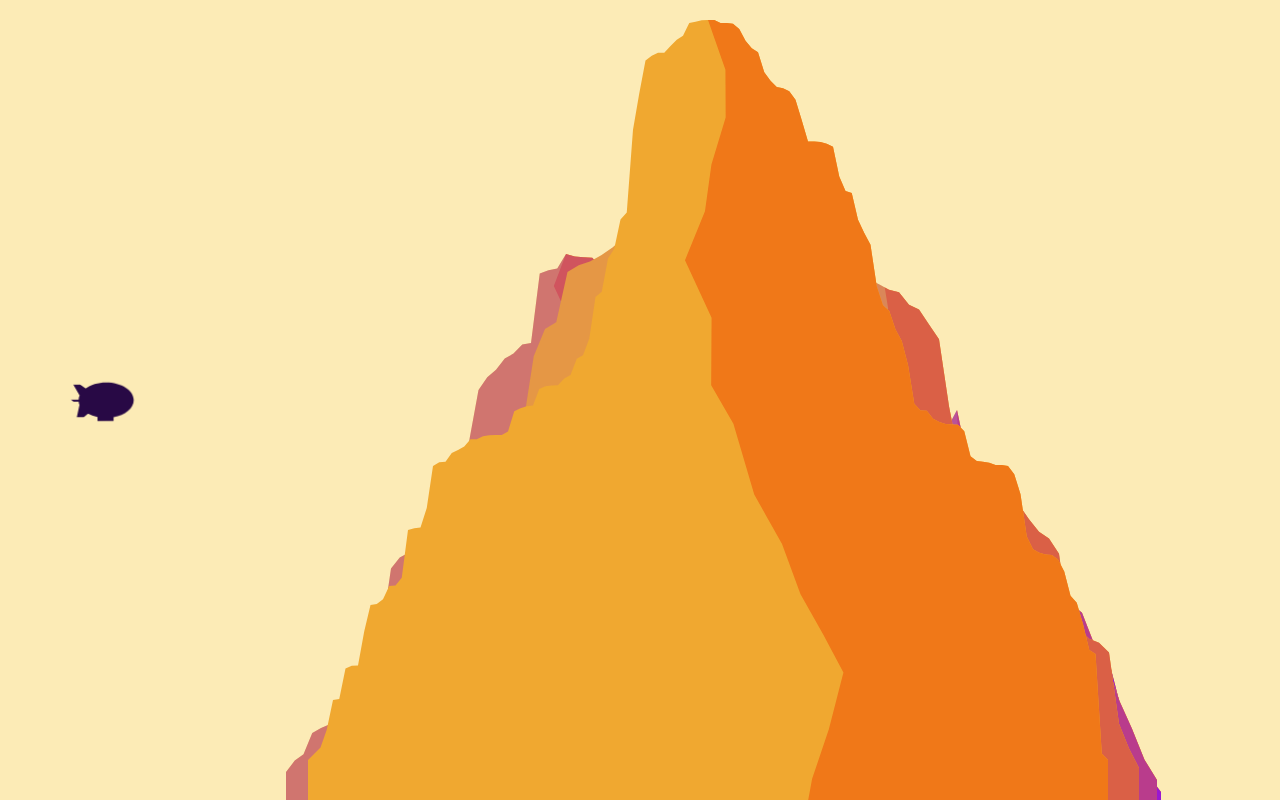
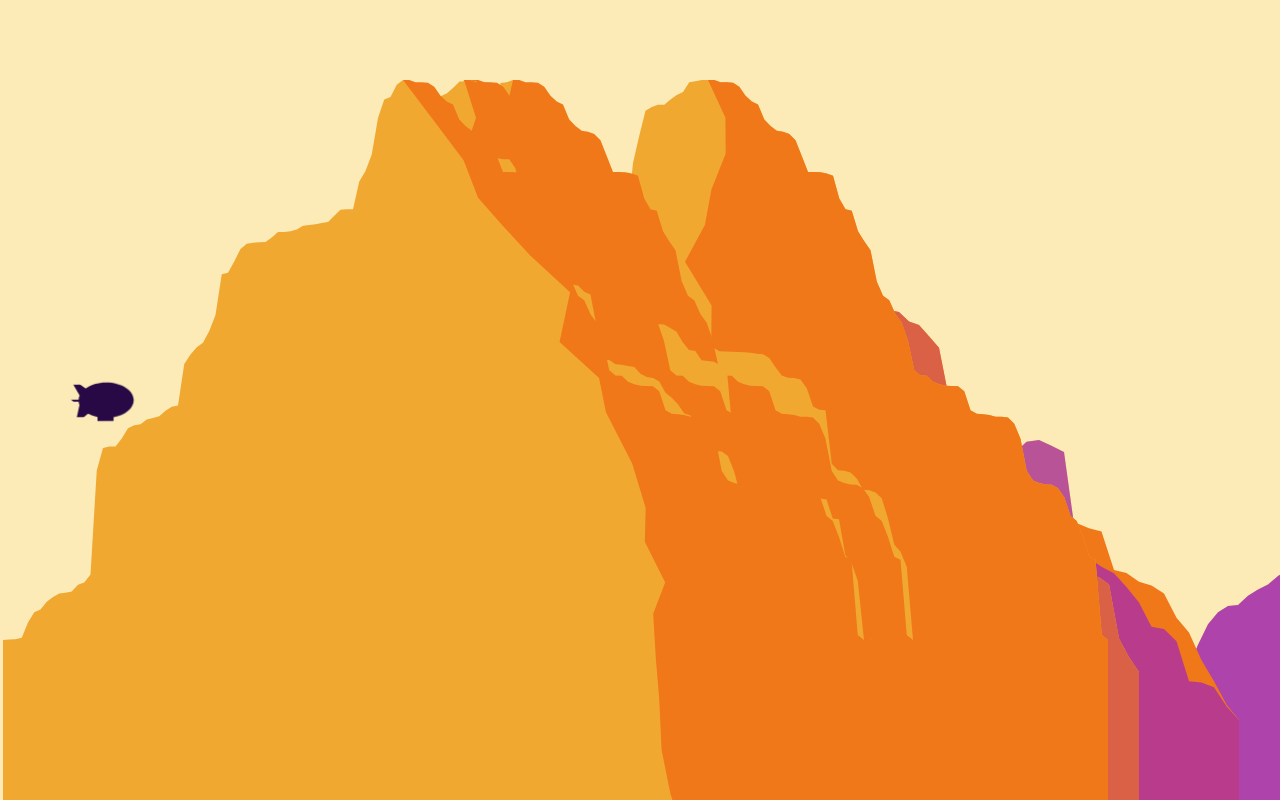
Before and after one commit to BlimpBureau/Mountal, a React (Create React App) app: page / in a window 1280 px wide. Shown: the top 800 px of the page. Built offline with nearby package versions, Linux system fonts and the light colour scheme.

Commit message:
Happy accident

```diff
--- a/src/App.js
+++ b/src/App.js
@@ -10,6 +10,10 @@ class App extends Component {
       <div className="App">
         <Blimp color="#280945"/>
         <MountainRange erd={this.erd}/>
+        <MountainRange erd={this.erd}/>
+        <MountainRange erd={this.erd}/>
+        <MountainRange erd={this.erd}/>
+        <MountainRange erd={this.erd}/>
       </div>
     );
   }
--- a/src/Mountain/index.js
+++ b/src/Mountain/index.js
@@ -3,7 +3,7 @@ import PropTypes from 'prop-types';
 import MountalGenerator from './generator';
 import {getRandomArbitrary, mapPointsToCanvas} from "../utils";
 
-const offsetHeight = 50;
+const offsetHeight = 200;
 
 class Mountal extends Component {
   static propTypes = {
```
Also changed, not shown: src/img/mountal-preview.png (added).
